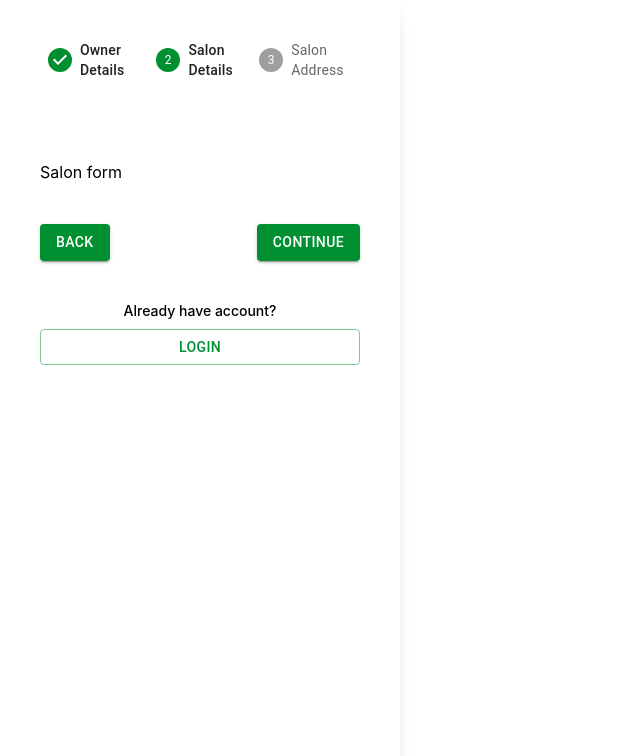
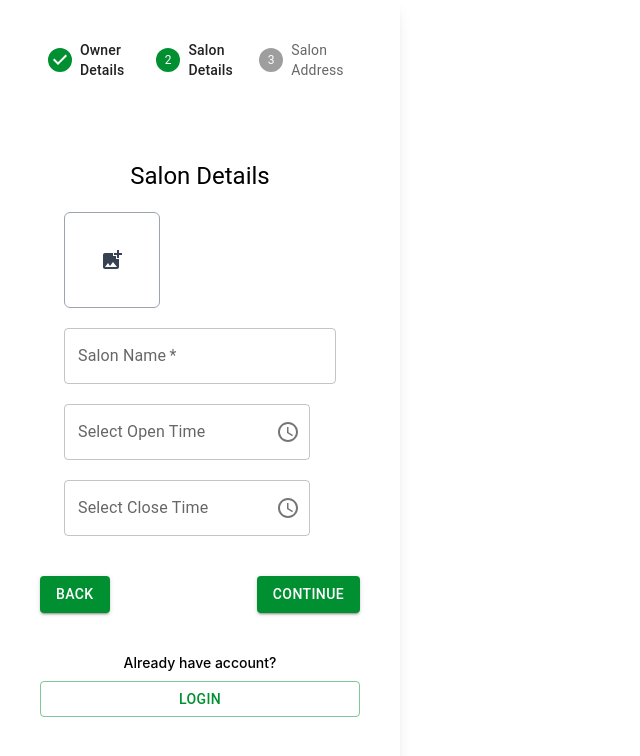
Before and after one commit to Ndlam0211/Salon-Booking-Client, a React (Create React App) app: page /become-partner in a window 1280 px wide. Both pictures are taken after a click on the button "CONTINUE". Shown: the top 756 px of the page, without its empty margins (0-640 px from the left). Built offline with nearby package versions, Linux system fonts and the light colour scheme.

Commit message:
Add SalonDetailsForm component: implement image upload, salon name input, and open/close time pickers

```diff
--- /dev/null
+++ b/src/Salon/BecomePartner/SalonDetailsForm.jsx
@@ -0,0 +1,133 @@
+import React, { useState } from "react";
+import {
+  CircularProgress,
+  Container,
+  IconButton,
+  TextField,
+  Typography,
+} from "@mui/material";
+import { AddPhotoAlternate, Close } from "@mui/icons-material";
+import { uploadToCloudinary } from "../../util/uploadToCloudinary";
+import { DateTimePicker, LocalizationProvider, TimePicker } from "@mui/x-date-pickers";
+import { AdapterDayjs } from "@mui/x-date-pickers/AdapterDayjs";
+
+const SalonDetailsForm = ({ formik }) => {
+  const [uploadImage, setUploadImage] = useState(false);
+
+  const handleImageChange = async (event) => {
+    const file = event.target.files[0];
+
+    setUploadImage(true);
+    const image = await uploadToCloudinary(file);
+    formik.setFieldValue("salonDetails.images", [
+      ...formik.values.salonDetails.images,
+      image,
+    ]);
+    setUploadImage(false);
+  };
+
+  const handleRemoveImage = (index) => () => {
+    const updatedImages = [...formik.values.salonDetails.images];
+    updatedImages.slice(index, 1);
+    formik.setFieldValue("salonDetails.images", updatedImages);
+  };
+
+  return (
+    <Container component={"main"}>
+      <div className="space-y-5">
+        <Typography className="text-center" variant="h5">
+          Salon Details
+        </Typography>
+        <form className="space-y-5" onSubmit={formik.handleSubmit}>
+          <div className="">
+            {formik.values.salonDetails.images.length > 0 ? (
+              formik.values.salonDetails.images.map((image, index) => (
+                <div className="relative border">
+                  <img
+                    className="w-24 h-24 object-cover"
+                    src={formik.values.image}
+                    alt="Category"
+                  />
+                  <IconButton
+                    className=""
+                    color="error"
+                    size="small"
+                    onClick={handleRemoveImage(index)}
+                    sx={{ position: "absolute", top: 0, right: 0 }}
+                  >
+                    <Close sx={{ fontSize: "1rem" }} />
+                  </IconButton>
+                </div>
+              ))
+            ) : (
+              <>
+                <input
+                  type="file"
+                  accept="image/*"
+                  id="fileInput"
+                  style={{ display: "none" }}
+                  onChange={handleImageChange}
+                />
+                <label htmlFor="fileInput" className="relative">
+                  <span className="w-24 h-24 cursor-pointer flex items-center justify-center p-3 border rounded-md border-gray-400">
+                    <AddPhotoAlternate className="text-gray-700" />
+                  </span>
+                  {uploadImage && (
+                    <div className="absolute left-0 right-0 top-0 bottom-0 w-24 h-24 flex justify-center items-center">
+                      <CircularProgress />
+                    </div>
+                  )}
+                </label>
+              </>
+            )}
+          </div>
+
+          <TextField
+            variant="outlined"
+            fullWidth
+            name="salonDetails.name"
+            id="Salon Name"
+            label="Salon Name"
+            required
+            value={formik.values.salonDetails.name}
+            onChange={formik.handleChange}
+          />
+
+          <LocalizationProvider fullWidth dateAdapter={AdapterDayjs}>
+            <TimePicker
+              sx={{ with: "100%" }}
+              fullWidth
+              label="Select Open Time"
+              onChange={(value) => {
+                if (value) {
+                  formik.setFieldValue(
+                    "formik.salonDetails.openTime",
+                    value,
+                  );
+                }
+              }}
+            />
+          </LocalizationProvider>
+
+          <LocalizationProvider fullWidth dateAdapter={AdapterDayjs}>
+            <TimePicker
+              sx={{ with: "100%" }}
+              fullWidth
+              label="Select Close Time"
+              onChange={(value) => {
+                if (value) {
+                  formik.setFieldValue(
+                    "formik.salonDetails.closeTime",
+                    value,
+                  );
+                }
+              }}
+            />
+          </LocalizationProvider>
+        </form>
+      </div>
+    </Container>
+  );
+};
+
+export default SalonDetailsForm;
--- a/src/Salon/BecomePartner/SellerAccountForm.jsx
+++ b/src/Salon/BecomePartner/SellerAccountForm.jsx
@@ -5,6 +5,7 @@ import Stepper from "@mui/material/Stepper";
 import React, { useState } from "react";
 import OwnerDetailsForm from "./OwnerDetailsForm";
 import { useFormik } from "formik";
+import SalonDetailsForm from "./SalonDetailsForm";
 
 const steps = ["Owner Details", "Salon Details", "Salon Address"];
 const SellerAccountForm = () => {
@@ -16,12 +17,28 @@ const SellerAccountForm = () => {
 
   const formik = useFormik({
     initialValues: {
-
+      email: "",
+      username: "",
+      password: "",
+      salonAddress: {
+        phoneNumber: "",
+        pincode: "",
+        address: "",
+        city: "",
+        state: "",
+        email: ""
+      },
+      salonDetails: {
+        name:"",
+        openTime: "",
+        closeTime: "",
+        images: []
+      }
     },
     onSubmit: (values) => {
-        console.log("submit: ", values)
-    }
-  })
+      console.log("submit: ", values);
+    },
+  });
 
   return (
     <div>
@@ -33,7 +50,15 @@ const SellerAccountForm = () => {
         ))}
       </Stepper>
       <div className="mt-20 space-y-10">
-        <div className="">{activeStep===0 ? <OwnerDetailsForm formik={formik}/> : "Salon form"}</div>
+        <div className="">
+          {activeStep === 0 ? (
+            <OwnerDetailsForm formik={formik} />
+          ) : activeStep === 1 ? (
+            <SalonDetailsForm formik={formik} />
+          ) : (
+            "create"
+          )}
+        </div>
         <div className="flex items-center justify-between ">
           <Button
             disabled={activeStep < 1}
```
